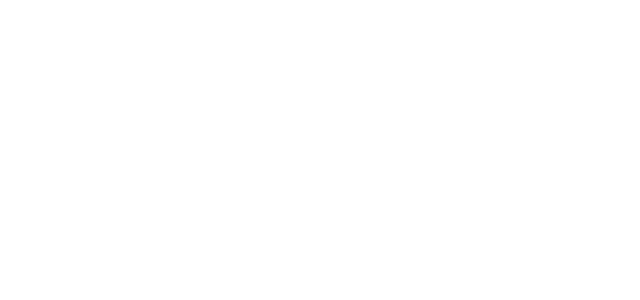
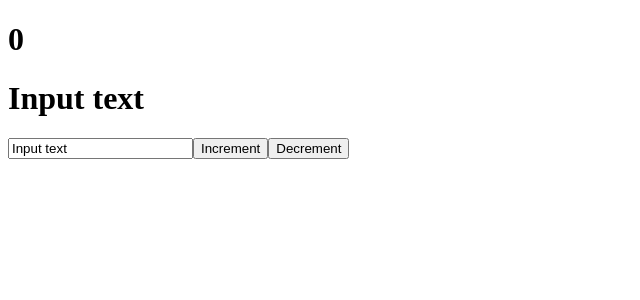
Before and after one commit to boevoivertolet/powerfull-practice, a React (Create React App) app: page / in a window 1280 px wide. Shown: the top 300 px of the page, without its empty margins (0-640 px from the left). Built offline with nearby package versions, Linux system fonts and the light colour scheme.

Commit message:
useState

```diff
--- a/src/App.tsx
+++ b/src/App.tsx
@@ -1,10 +1,25 @@
-import React from 'react';
+import React, {useState} from 'react';
 
 
 function App() {
+    const [likes, setLikes] = useState(0)
+    const [value, setValue] = useState('Input text')
+
+    const increment = () => {
+        setLikes(likes + 1)
+    }
+    const decrement = () => {
+        setLikes(likes - 1)
+    }
+
+
     return (
         <div className = "App">
-
+            <h1>{likes}</h1>
+            <h1>{value}</h1>
+            <input type = "text" value = {value} onChange = {event => setValue(event.target.value)} />
+            <button onClick = {increment}>Increment</button>
+            <button onClick = {decrement}>Decrement</button>
         </div>
     );
 }
```
